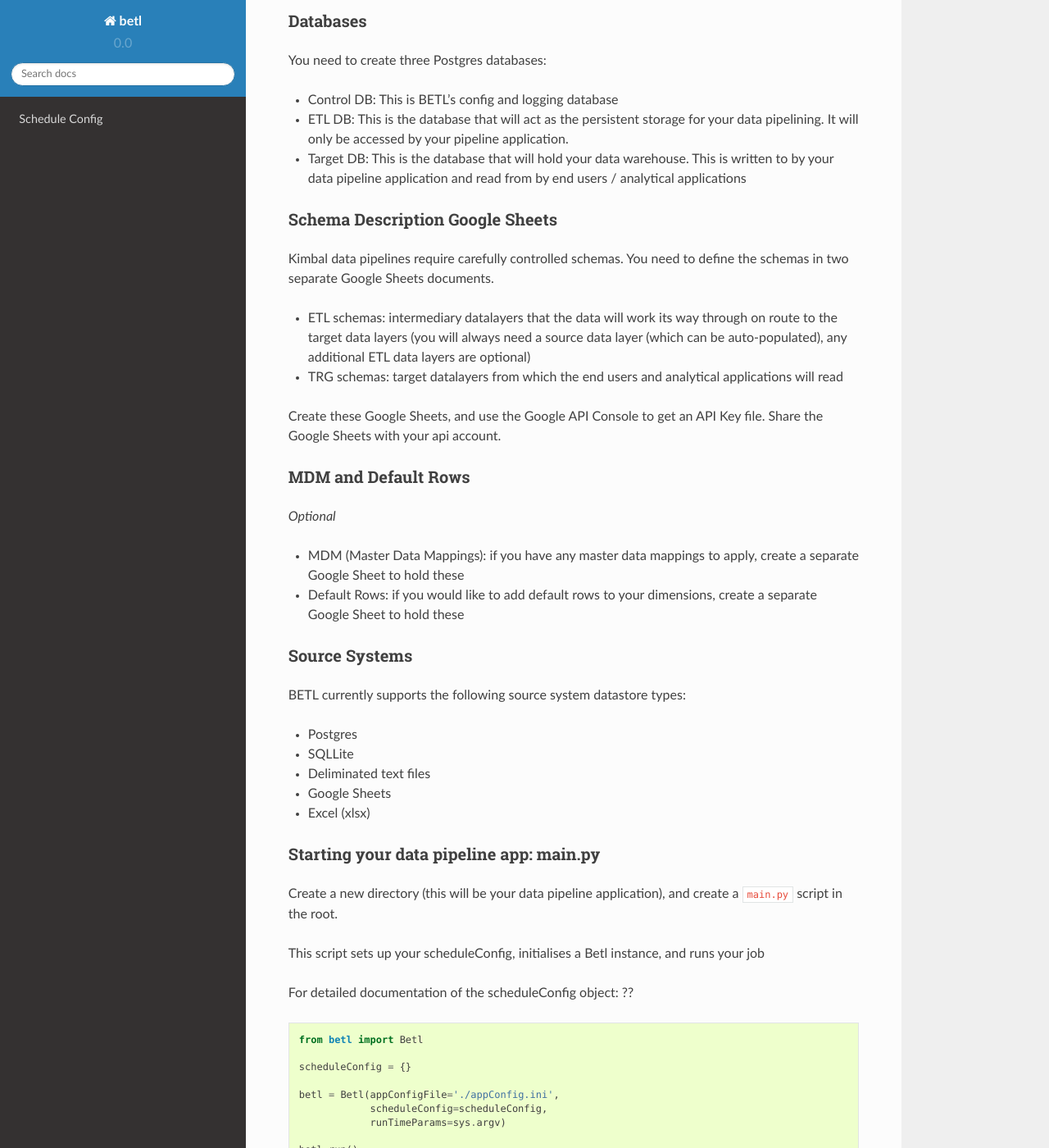
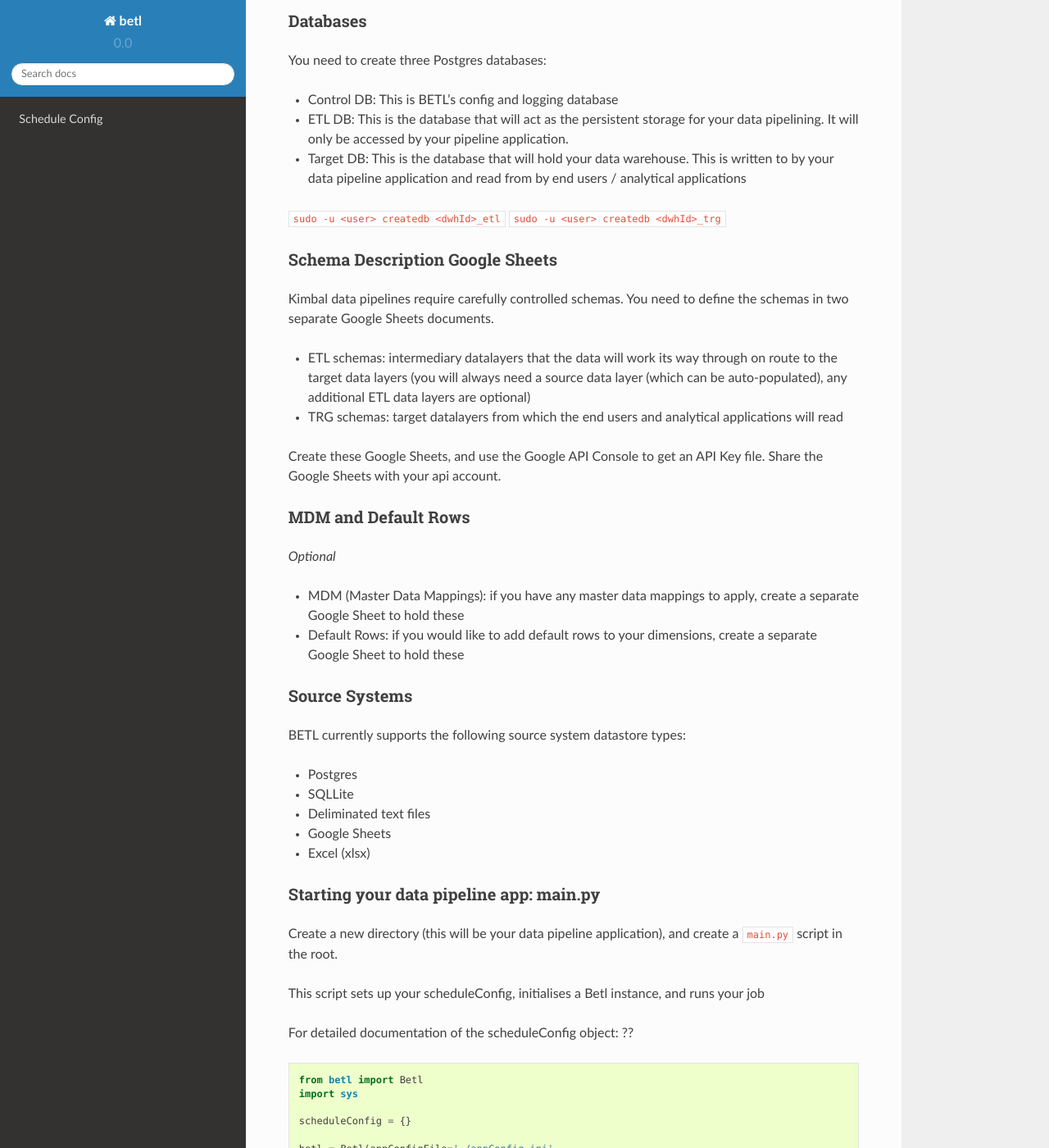
Before and after one commit to brianspurling/betl, a Sphinx documentation site: the page built from docs/source/index.rst, in a window 1280 px wide and 1400 px high, scrolled down 683 px. Shown: the whole window at 82% size. Built offline with Sphinx 7.4.7 and the Read the Docs theme 2.0.0, drawn with Linux system fonts in a browser that asks for light colours; some of the changed text lies outside the part shown.

```diff
--- a/docs/source/index.rst
+++ b/docs/source/index.rst
@@ -45,6 +45,9 @@ You need to create three Postgres databases:
 - ETL DB: This is the database that will act as the persistent storage for your data pipelining. It will only be accessed by your pipeline application.
 - Target DB: This is the database that will hold your data warehouse. This is written to by your data pipeline application and read from by end users / analytical applications
 
+``sudo -u <user> createdb <dwhId>_etl``
+``sudo -u <user> createdb <dwhId>_trg``
+
 Schema Description Google Sheets
 ================================
 
@@ -85,6 +88,7 @@ This script sets up your scheduleConfig, initialises a Betl instance, and runs y
 For detailed documentation of the scheduleConfig object: ?? ::
 
   from betl import Betl
+  import sys
 
   scheduleConfig = {}
 
```
Also changed, not shown: other parts of docs/source/index.rst (+5 -0 lines).
